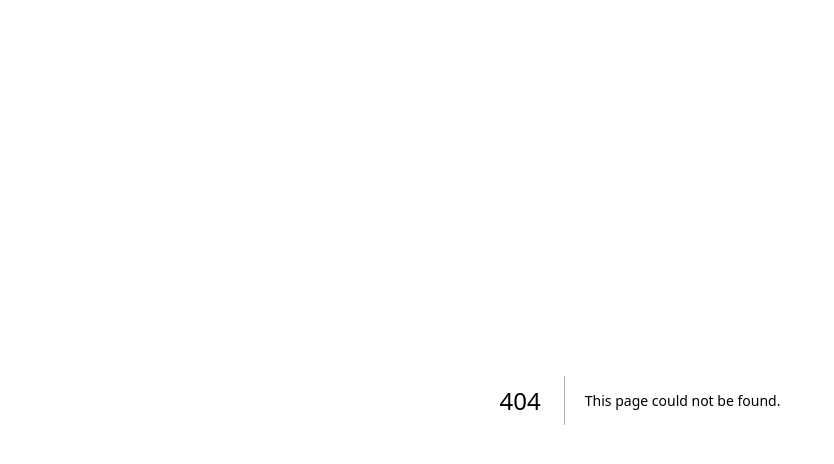
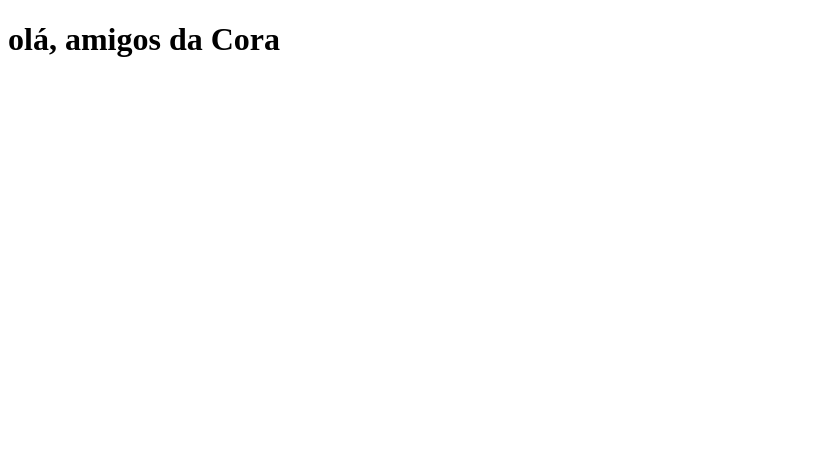
Before and after one commit to vmekaru/clone-tabnews, a Next.js app: page /cora in a window 1280 px wide. Before the commit this address had no page. Shown: the top 464 px of the page, without its empty margins (0-834 px from the left). Built offline with nearby package versions, Linux system fonts and the light colour scheme.

Commit message:
adicionado pagina da cora

```diff
--- /dev/null
+++ b/pages/cora.js
@@ -0,0 +1,7 @@
+function Home() {
+  return (
+    <h1>olá, amigos da Cora</h1>
+  );
+}
+
+export default Home;
```
